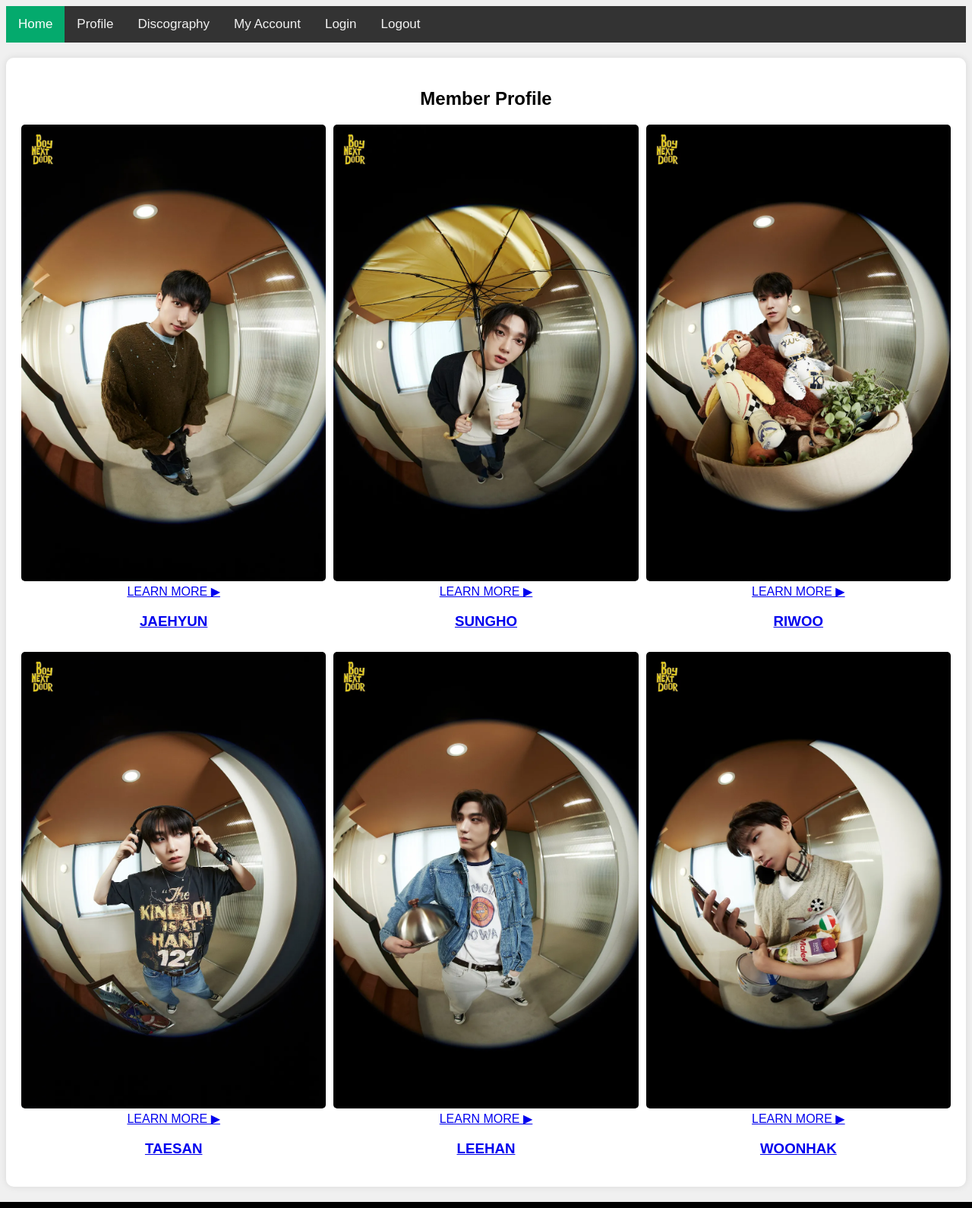
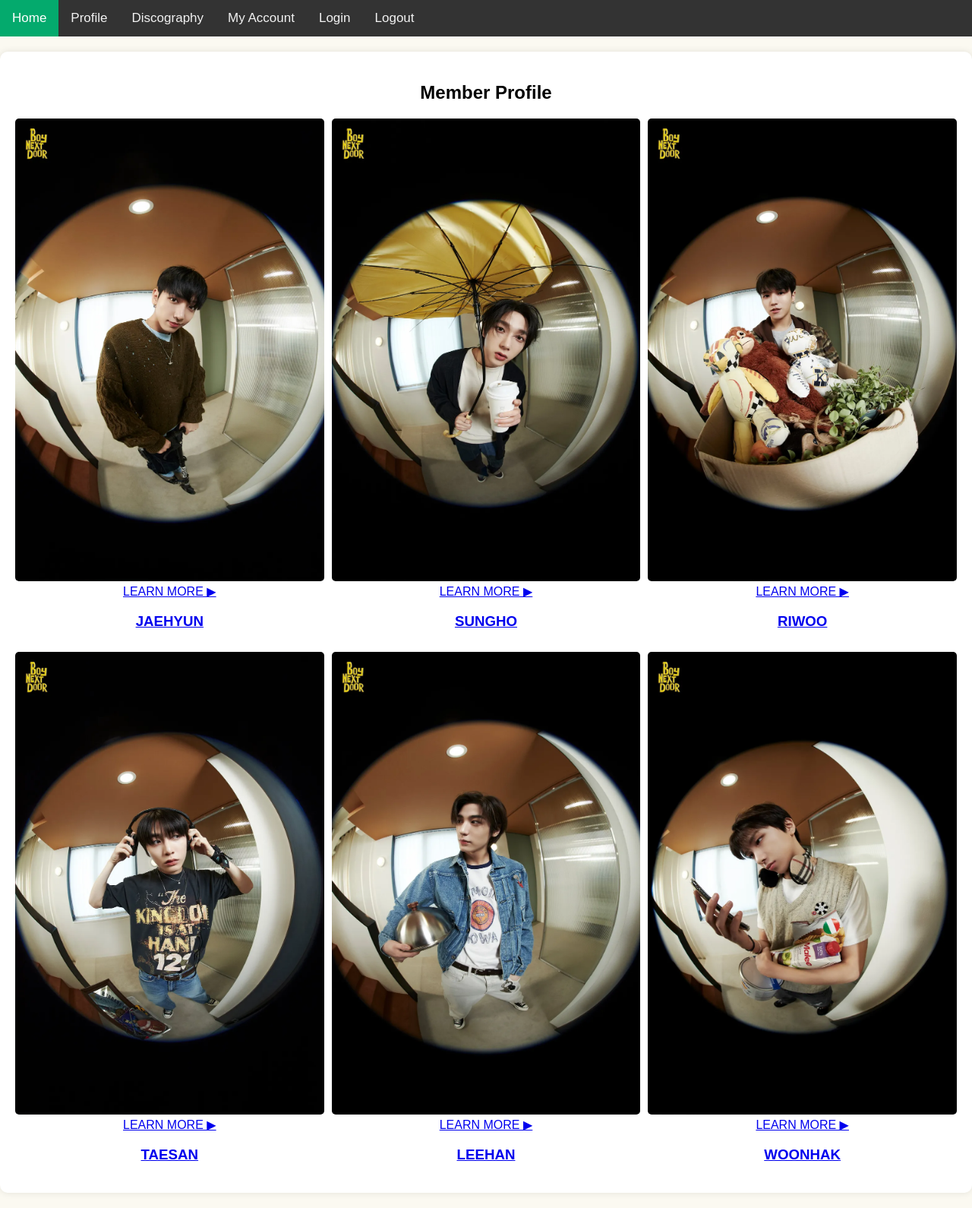
Before and after one commit to 23333sophia/12DTP_Flask-web-application, a Flask app: page /profile in a window 1280 px wide. Shown: the whole page at 76% size. Run offline with Flask 3, Linux system fonts and the light colour scheme; a user stored in the database is signed in.

Commit message:
profilembody css colour, font chanfges

```diff
--- a/static/style.css
+++ b/static/style.css
@@ -2,8 +2,12 @@
 
 
 body {
-    font-family: sans-serif; text-align: center; background-color: #f0f0f0;
- }
+    font-family: 'Arial', sans-serif;
+    text-align: center;
+    background-color: #fbf9f1; /* ivorycolour */
+    margin: 0;
+    padding: 0;
+}
 
 .container {
     background-color: white;
```
